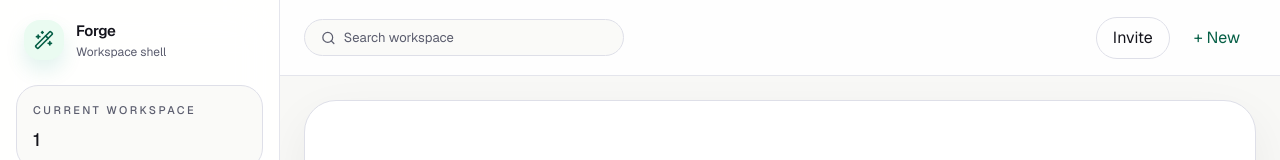
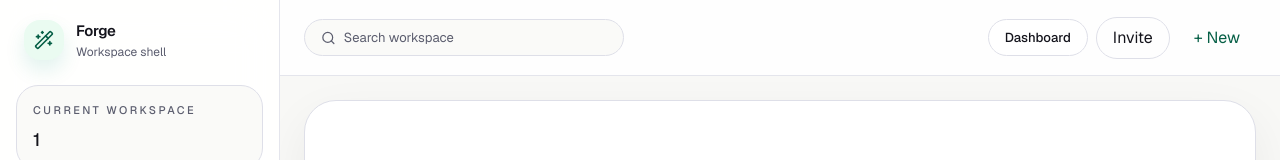
Before and after one commit to Vivek0925/Forge, a Next.js app in the folder apps/web/: page /workspace/1/chat in a window 1280 px wide. Shown: the top 160 px of the page. Built offline with nearby package versions, Linux system fonts and the light colour scheme; no server answers.

Commit message:
redirect to dashboard from workspace

```diff
--- a/apps/web/app/workspace/[slug]/_components/WorkspaceShell.tsx
+++ b/apps/web/app/workspace/[slug]/_components/WorkspaceShell.tsx
@@ -79,6 +79,15 @@ export default function WorkspaceShell({ children }: WorkspaceShellProps) {
           </div>
 
           <div className="flex items-center gap-2">
+
+            {/* button to redirect to dashboard */}
+            <Link
+              href="/dashboard"
+              className="rounded-full border border-[#DEDFE8] bg-white px-4 py-2 text-[13px] font-medium text-[#14141C] transition-colors hover:bg-[#FAFAF8]"
+            >
+              Dashboard
+            </Link>
+
             <button className="rounded-full border border-[#DEDFE8] bg-white px-4 py-2 text-[13px] font-medium text-[#14141C] transition-colors hover:bg-[#FAFAF8]">
               Invite
             </button>
```
